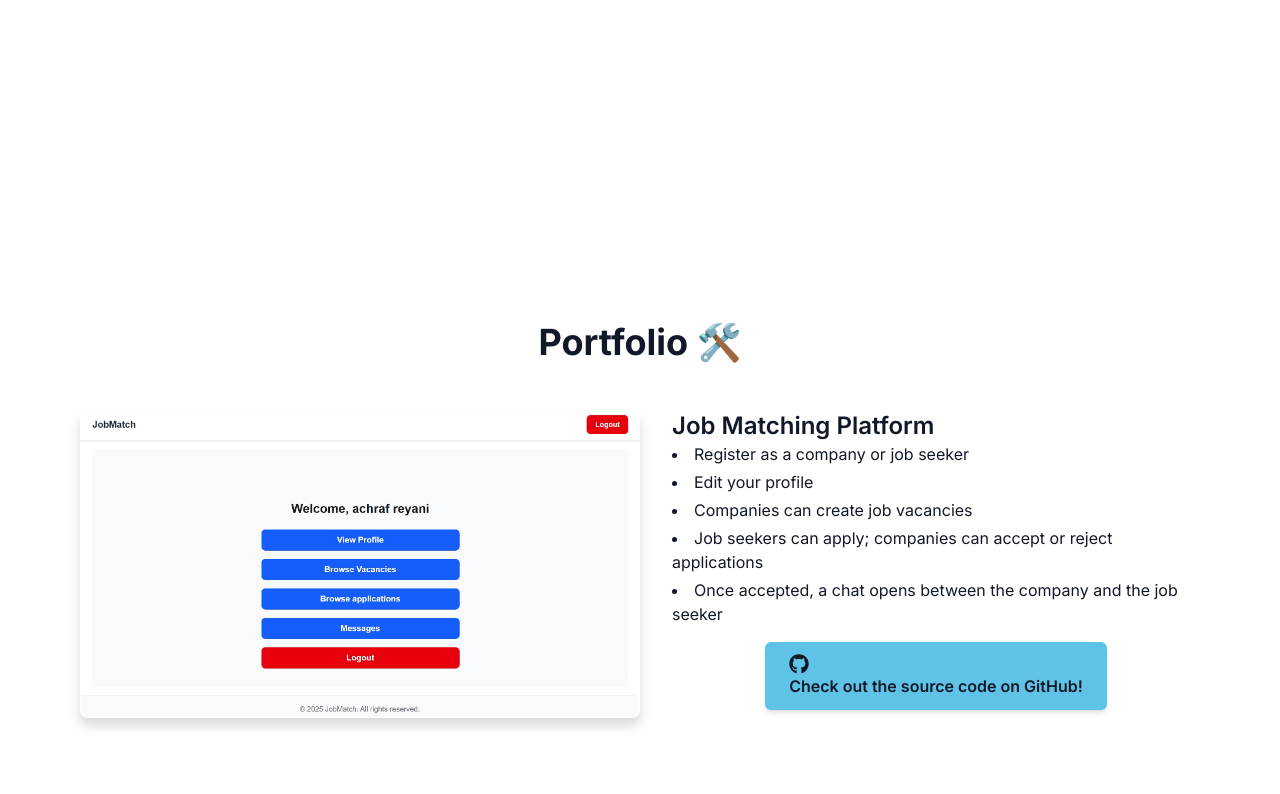
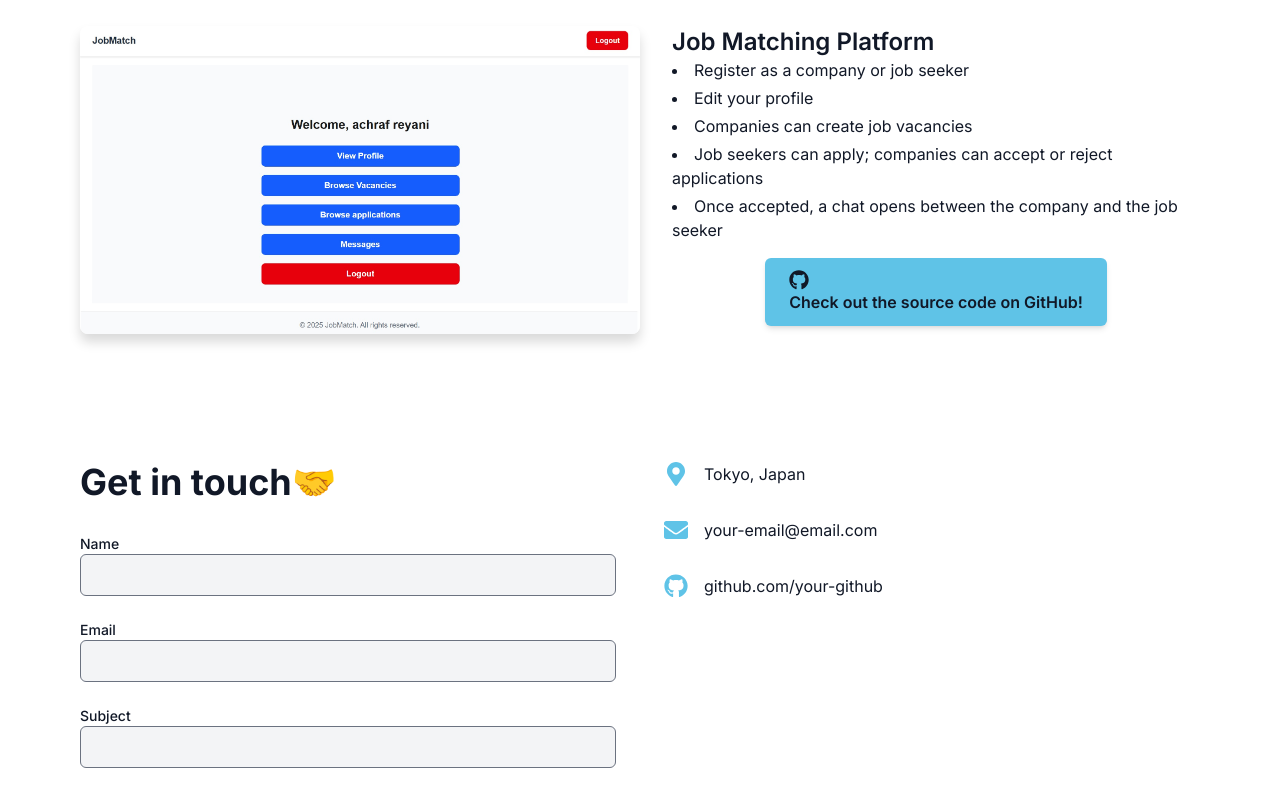
Before and after one commit to AchrafReyani/portfolio, a Next.js app: page /en in a window 1280 px wide. Shown: the part 1480-2274 px from the top of the page. Built offline with nearby package versions, Linux system fonts and the light colour scheme; a web font is replaced by a local one.

Commit message:
remove excessive whitespace inbetween sections

```diff
--- a/src/components/sections/About/About.tsx
+++ b/src/components/sections/About/About.tsx
@@ -4,7 +4,7 @@ import {AboutContent} from './AboutContent';
 
 export function About() {
   return (
-    <Section id="about">
+    <Section id="about" minHeight="auto" className="items-start justify-start">
       <AboutImage />
       <AboutContent />
     </Section>
--- a/src/components/sections/Contact/Contact.tsx
+++ b/src/components/sections/Contact/Contact.tsx
@@ -3,7 +3,7 @@ import {ContactContainer} from './ContactContainer';
 
 export function Contact() {
   return (
-    <Section id="contact">
+    <Section id="contact" minHeight="auto" className="items-start justify-start">
       <ContactContainer />
     </Section>
   );
--- a/src/components/sections/Portfolio/Portfolio.tsx
+++ b/src/components/sections/Portfolio/Portfolio.tsx
@@ -24,12 +24,8 @@ export function Portfolio() {
   return (
     <Section
       id="portfolio"
-      className="
-        min-h-0
-        flex-col
-        justify-start
-        py-16
-      "
+      minHeight="auto"
+      className="items-start justify-start"
     >
       <div className="w-full flex flex-col items-center">
         <h2 className={`${sectionTitleClass} mb-12`}>
--- a/src/components/shared/Section.tsx
+++ b/src/components/shared/Section.tsx
@@ -2,15 +2,18 @@ type SectionProps = {
   id?: string;
   children: React.ReactNode;
   className?: string;
+  minHeight?: 'screen' | 'auto';
 };
 
-export function Section({id, children, className}: SectionProps) {
+export function Section({id, children, className, minHeight = 'auto'}: SectionProps) {
+  const minHeightClass = minHeight === 'screen' ? 'min-h-screen' : 'min-h-auto';
+
   return (
     <div className="bg-bg-light dark:bg-bg-dark w-full">
       <section
         id={id}
         className={`
-          min-h-screen
+          ${minHeightClass}
           px-6 md:px-20 py-16
           max-w-7xl mx-auto
           flex flex-col md:flex-row items-center
```
